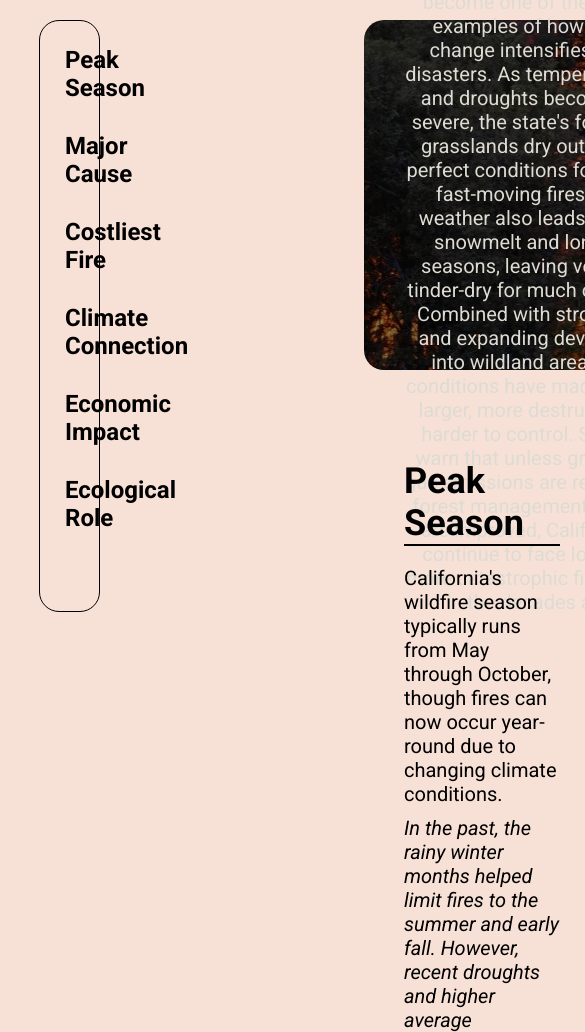
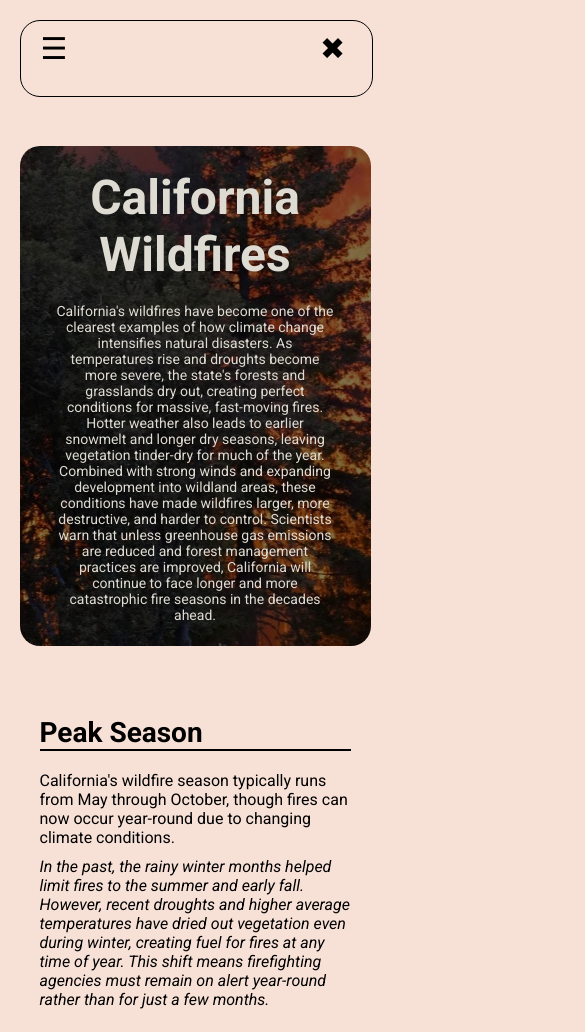
Before and after one commit to GavinHardison/climate-crisis, a plain HTML site: page index.html in a window 390 px wide. Shown: the top 1032 px of the page, 585 px wide, since content can reach past the window. Drawn offline with Linux system fonts and the light colour scheme.

Commit message:
added mobile formatting and index.js

```diff
--- a/index.html
+++ b/index.html
@@ -8,9 +8,14 @@
     <link rel="preconnect" href="https://fonts.googleapis.com">
     <link rel="preconnect" href="https://fonts.gstatic.com" crossorigin>
     <link href="https://fonts.googleapis.com/css2?family=Inter:ital,opsz,wght@0,14..32,100..900;1,14..32,100..900&family=Noto+Sans:ital,wght@0,100..900;1,100..900&family=Noto+Serif:ital,wght@0,100..900;1,100..900&family=Roboto:ital,wght@0,100..900;1,100..900&family=Source+Code+Pro:ital,wght@0,200..900;1,200..900&display=swap" rel="stylesheet">
+    <script src="index.js"></script>
 </head>
 <body>
     <nav id="navbar">
+        <div id="nav-buttons">
+            <button id="hamburger-button" onclick="openNav()">&#9776;</button>
+            <button id="close-button" onclick="closeNav()">&#10006;</button>
+        </div>
         <ul id="nav-list">
             <li><a class="nav-link" href="#peak-season">Peak Season</a></li>
             <li><a class="nav-link" href="#major-cause">Major Cause</a></li>
--- /dev/null
+++ b/index.js
@@ -0,0 +1,9 @@
+function openNav() {
+    document.getElementById("nav-list").style.visibility = "visible";
+    document.getElementById("navbar").style.height = "70vh";
+}
+
+function closeNav() {
+    document.getElementById("nav-list").style.visibility = "hidden";
+    document.getElementById("navbar").style.height = "9vh";
+}
--- a/styles.css
+++ b/styles.css
@@ -27,7 +27,7 @@ body {
 
 #navbar {
     width: 15%;
-    height: 70vh;
+    height: 53vh;
     background-color: #F7E1D7;
     border-radius: 20px;
     position: fixed;
@@ -149,3 +149,145 @@ body {
 .fact-info-2 {
     font-style: italic;
 }
+
+#nav-buttons {
+    display: flex;
+    flex-direction: row;
+    gap: 55vw;
+}
+
+#hamburger-button {
+    font-size: 30px;
+    background: none;
+    border: none;
+    cursor: pointer;
+    height: 40px;
+    width: 40px;
+    border-radius: 5px;
+    margin: 10px 20px;
+    visibility: hidden;
+}
+
+#close-button {
+    font-size: 30px;
+    background: none;
+    border: none;
+    cursor: pointer;
+    height: 40px;
+    width: 40px;
+    border-radius: 5px;
+    margin: 10px 20px;
+    visibility: hidden;
+}
+
+@media screen and (max-width: 600px) {
+    * {
+        margin: 0;
+        padding: 0;
+    }
+
+    body {
+        flex-direction: column;
+        padding: 5%;
+    }
+
+    #navbar {
+        width: 90vw;
+        height: 9vh;
+        position: fixed;
+        border: 1px solid black;
+        margin-bottom: 20px;
+        border-radius: 20px;
+    }
+
+    #nav-list {
+        visibility: hidden;
+        flex-direction: row;
+        justify-content: space-around;
+    }
+
+    .fact-div {
+        flex-direction: column;
+        margin-left: 0;
+    }
+
+    .fact-figure, .fact-text {
+        width: 100%;
+    }
+
+    #hamburger-button {
+        font-size: 30px;
+        background: none;
+        border: none;
+        cursor: pointer;
+        height: 25px;
+        width: 25px;
+        border-radius: 5px;
+        margin: 10px 20px;
+        visibility: visible;
+    }
+
+    #close-button {
+        font-size: 30px;
+        background: none;
+        border: none;
+        cursor: pointer;
+        height: 25px;
+        width: 25px;
+        border-radius: 5px;
+        margin: 10px 20px;
+        visibility: visible;
+    }
+
+    #nav-list {
+        display: flex;
+        flex-direction: column;
+    }
+
+    #header {
+        position: flex;
+        margin-left: 0;
+        width: 90vw;
+        margin-top: 15vh;
+        height: 500px;
+    }
+
+    #content {
+        display: flex;
+        flex-direction: column;
+    }
+
+    #title {
+        font-size: 48px;
+        text-align: center;
+    }
+
+    #description {
+        font-size: 14px;
+        text-align: center;
+    }
+
+    .fact-text {
+        padding: 0;
+    }
+
+    #footer {
+        padding-bottom: 5px;
+    }
+
+    .fact-title {
+        font-size: 28px;
+    }
+
+    .fact-info-1, .fact-info-2 {
+        font-size: 16px;
+    }
+
+    .fig-caption {
+        font-size: 14px;
+    }
+
+    #footer-text {
+        font-size: 14px;
+    }
+}
```
